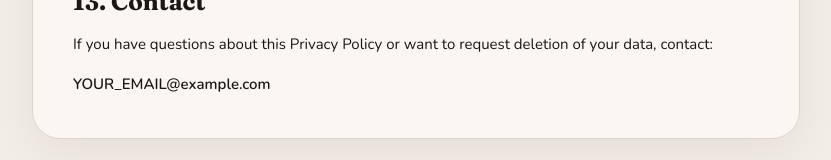
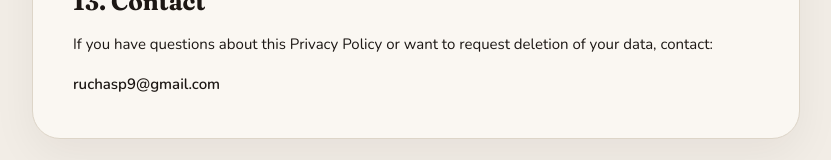
Before and after one commit to Rucha59/Ascend, a React (Vite) app in the folder sprout/frontend/: page /privacy in a window 1280 px wide. Shown: the part 3047-3207 px from the top of the page, without its empty margins (224-1055 px from the left). Built offline with nearby package versions, Linux system fonts and the light colour scheme; no server answers.

Commit message:
Added vercel.json for routing

```diff
--- a/sprout/frontend/src/pages/Privacy.jsx
+++ b/sprout/frontend/src/pages/Privacy.jsx
@@ -303,7 +303,7 @@ export default function Privacy() {
                             </p>
 
                             <p className="mt-3 font-semibold">
-                                YOUR_EMAIL@example.com
+                                ruchasp9@gmail.com
                             </p>
                         </section>
 
```
Also changed, not shown: sprout/frontend/vercel.json (added).
